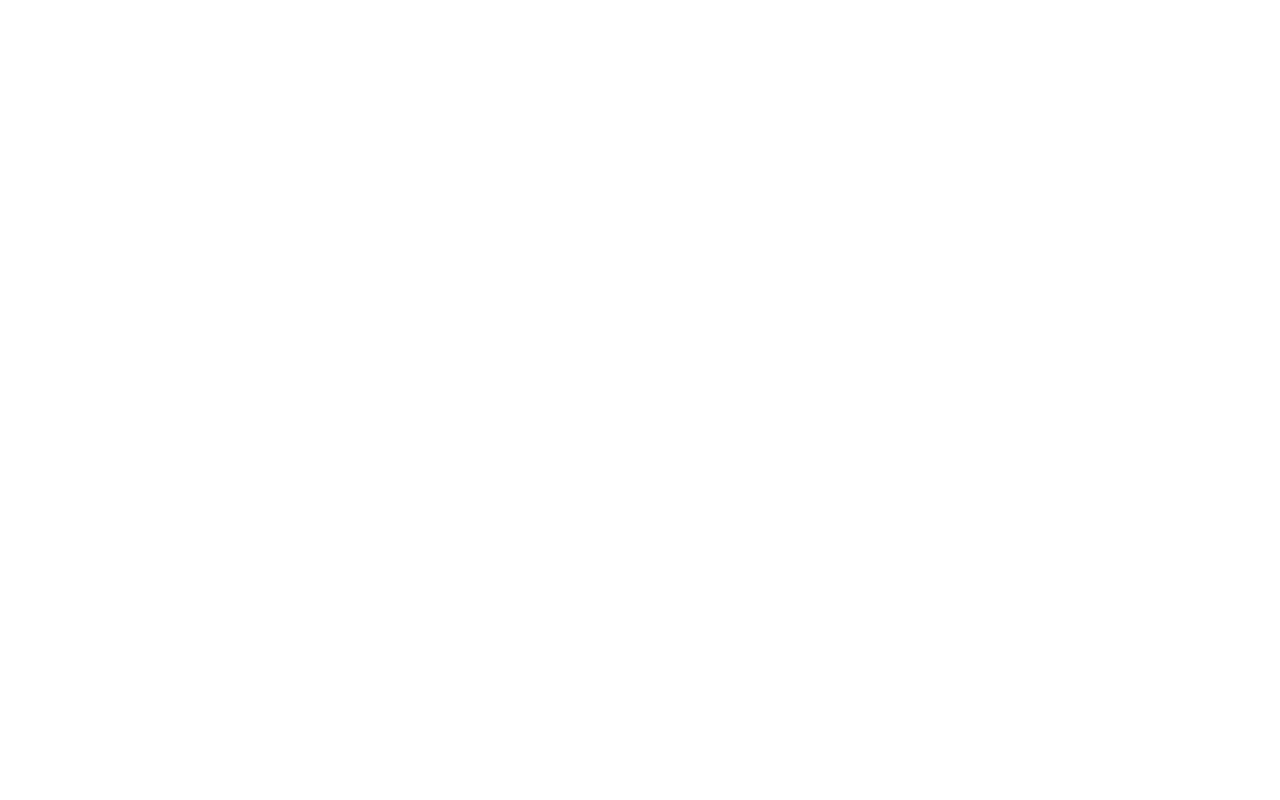
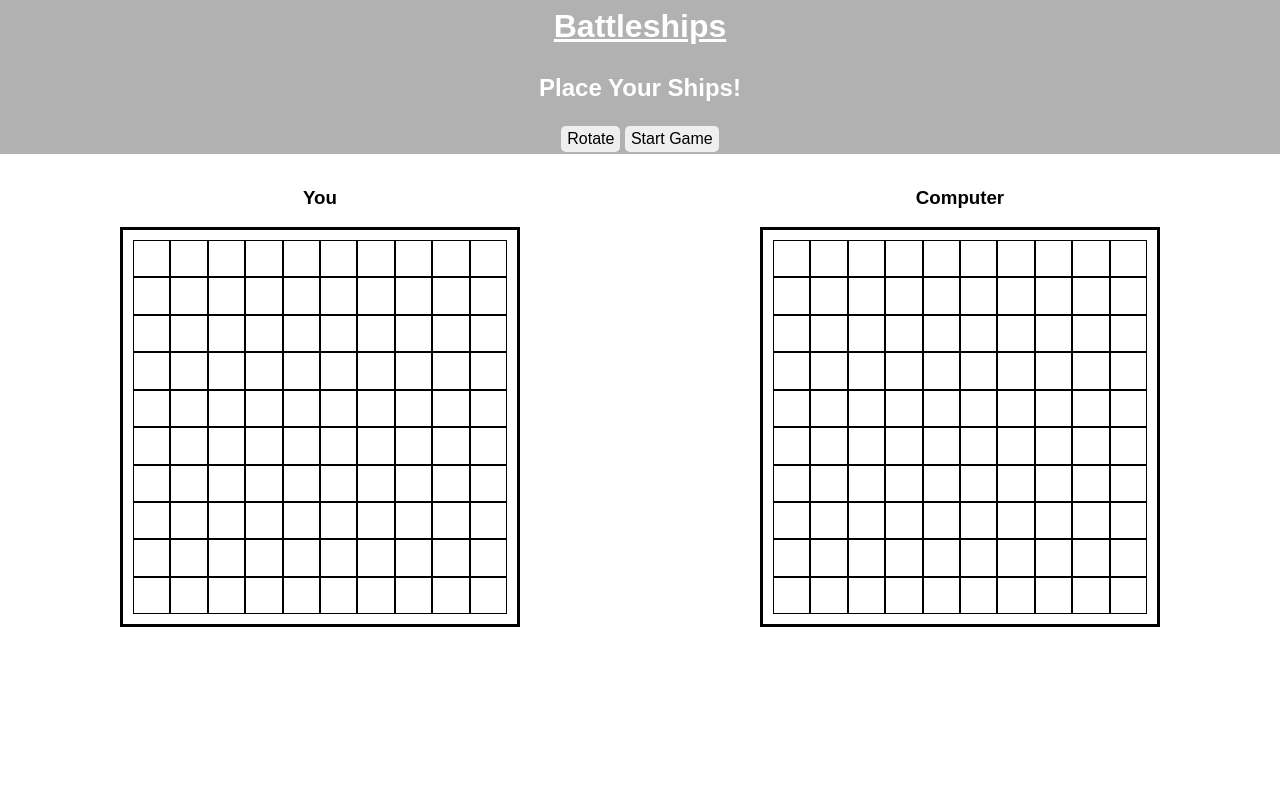
Before and after one commit to idontfeelsogood1/battleship, a website built with webpack: page src/template.html in a window 1280 px wide. Built offline with nearby package versions, Linux system fonts and the light colour scheme.

Commit message:
Finished basic styling

```diff
--- a/src/index.js
+++ b/src/index.js
@@ -1 +1,4 @@
 import "./styles.css"
+import * as dom from "./modules/dom.js"
+
+dom.populateGameBoard()
--- a/src/modules/dom.js
+++ b/src/modules/dom.js
@@ -1,3 +1,20 @@
 import {Ship} from '../modules/logic.js'
 import {Gameboard} from '../modules/logic.js'
 import {Player} from '../modules/logic.js'
+
+export function populateGameBoard() {
+    const widthLimit = 10
+    const heightLimit = 10
+
+    let gameboards = document.querySelectorAll('.gameboard') // node list
+    gameboards.forEach((board) => {
+        for (let i = 0; i < heightLimit; i++) {
+            let row = document.createElement('div')
+            for (let j = 0; j < widthLimit; j++) {
+                let square = document.createElement('div')
+                row.appendChild(square)
+            }
+            board.appendChild(row)
+        }
+    });
+}
--- a/src/styles.css
+++ b/src/styles.css
@@ -0,0 +1,114 @@
+/* 1. Use a more-intuitive box-sizing model */
+*, *::before, *::after {
+  box-sizing: border-box;
+}
+
+/* 2. Remove default margin */
+* {
+  margin: 0;
+}
+
+/* 3. Enable keyword animations */
+@media (prefers-reduced-motion: no-preference) {
+  html {
+    interpolate-size: allow-keywords;
+  }
+}
+
+body {
+  /* 4. Add accessible line-height */
+  line-height: 1.5;
+  /* 5. Improve text rendering */
+  -webkit-font-smoothing: antialiased;
+
+  width: 100vw;
+  height: 100vh;
+}
+
+/* 6. Improve media defaults */
+img, picture, video, canvas, svg {
+  display: block;
+  max-width: 100%;
+}
+
+/* 7. Inherit fonts for form controls */
+input, button, textarea, select {
+  font: inherit;
+}
+
+/* 8. Avoid text overflows */
+p, h1, h2, h3, h4, h5, h6 {
+  overflow-wrap: break-word;
+}
+
+/* 9. Improve line wrapping */
+p {
+  text-wrap: pretty;
+}
+h1, h2, h3, h4, h5, h6 {
+  text-wrap: balance;
+}
+
+/*
+  10. Create a root stacking context
+*/
+#root, #__next {
+  isolation: isolate;
+}
+
+/* PROJECT */
+body {
+    display: flex;
+    flex-direction: column;
+    font-family: Arial, Helvetica, sans-serif;
+    gap: 30px;
+}
+
+header {
+    flex: 1;
+    display: flex;
+    flex-direction: column;
+    justify-content: center;
+    align-items: center;
+    gap: 20px;
+    background-color: rgb(177, 177, 177);
+    color: white;
+}
+
+button {
+    border: none;
+    border-radius: 5px;
+}
+
+main {
+    flex: 4;
+    display: flex;
+    flex-wrap: wrap;
+}
+
+main > div {
+    flex-grow: 1;
+    display: flex;
+    flex-direction: column;
+    align-items: center;
+    gap: 15px;
+}
+
+.gameboard {
+    width: 400px;
+    height: 400px;
+    border: 3px solid black;
+    padding: 10px;
+    display: flex;
+}
+
+.gameboard > div {
+    flex: 1;
+    display: flex;
+    flex-direction: column;
+}
+
+.gameboard > div > div {
+    border: 1px solid black;
+    flex: 1;
+}
--- a/src/template.html
+++ b/src/template.html
@@ -6,6 +6,27 @@
     <title>Document</title>
 </head>
 <body>
+    <header>
+        <h1><u>Battleships</u></h1>
+        <h2>Place Your Ships!</h2>
+        <div>
+            <button>Rotate</button>
+            <button>Start Game</button>
+        </div>
+    </header>
+    <main>
+        <div>
+            <h3>You</h3>
+            <div class="gameboard">
 
+            </div>
+        </div>
+        <div>
+            <h3>Computer</h3>
+            <div class="gameboard">
+
+            </div>
+        </div>
+    </main>
 </body>
 </html>
```
